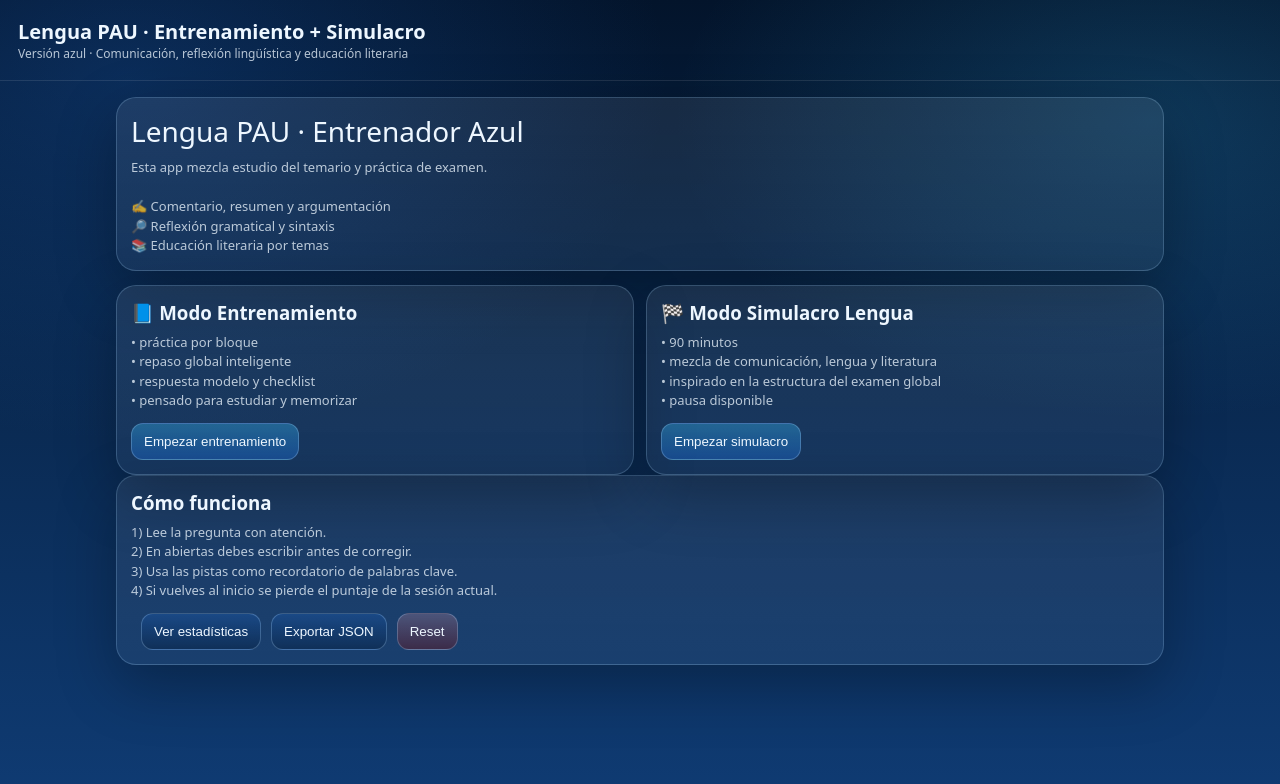
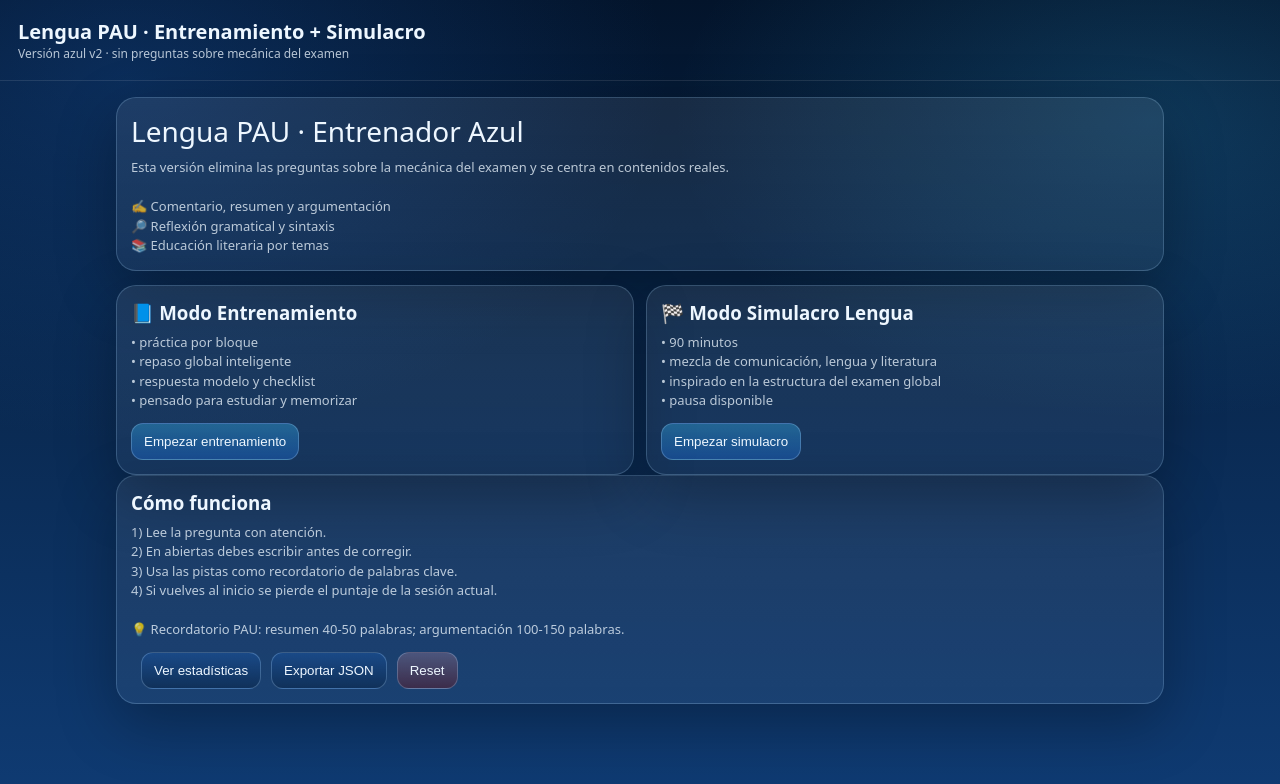
Before and after one commit to IdeasUtiles/Lengua-Global-2-trim-V2, a plain HTML site: page index.html in a window 1280 px wide. Drawn offline with Linux system fonts and the light colour scheme.

Commit message:
Lengua 3trim - simulacro y entrenamiento

```diff
--- a/index.html
+++ b/index.html
@@ -10,7 +10,7 @@
 <header>
   <div>
     <h1>Lengua PAU · Entrenamiento + Simulacro</h1>
-    <div class="small">Versión azul · Comunicación, reflexión lingüística y educación literaria</div>
+    <div class="small">Versión azul v2 · sin preguntas sobre mecánica del examen</div>
   </div>
 </header>
 <main id="app"></main>
--- a/questions.js
+++ b/questions.js
@@ -837,48 +837,48 @@ window.LENGUA_META = {
   "study_cards": {
     "COM": [
       [
-        "Formato PAU",
-        "Comentario de texto, resumen de 40-50 palabras y texto argumentativo de 100-150 palabras."
+        "Qué se entrena",
+        "Tema, tesis, estructura, resumen y argumentación."
       ],
       [
-        "Idea útil",
-        "Primero identifica tema y tipo de texto; después resume sin copiar; por último argumenta con postura clara."
+        "Recordatorio PAU",
+        "Resumen: 40-50 palabras. Argumentación: 100-150 palabras. Esto aparece como ayuda, no como pregunta."
       ]
     ],
     "LENG": [
       [
-        "Formato PAU",
-        "Sintaxis, reflexión gramatical, morfología y sinonimia."
+        "Qué se entrena",
+        "Sintaxis, clases de palabras, morfología, sinonimia y reflexión gramatical."
       ],
       [
         "Idea útil",
-        "En gramática, nombra la categoría con precisión y justifica siempre con un ejemplo."
+        "No basta con nombrar: hay que justificar la respuesta con función o rasgo."
       ]
     ],
     "T1": [
       [
         "Mapa mínimo",
-        "Realismo: observación objetiva, narrador omnisciente, detallismo, burguesía y vida cotidiana. Naturalismo: determinismo, ambientes duros, herencia y medio."
+        "Realismo: observación objetiva, narrador omnisciente, detallismo, vida cotidiana. Naturalismo: determinismo, medio, herencia y ambientes degradados."
       ],
       [
         "Mnemotecnia",
-        "R-O-D-B / N-D-M"
+        "R-O-D / N-D-M-H"
       ]
     ],
     "T2": [
       [
         "Mapa mínimo",
-        "Modernismo: evasión, estética, sensorialidad. 98: sobriedad, España, intrahistoria, existencialismo. Teatro anterior a 1936: comercial vs renovador."
+        "Modernismo: estética, musicalidad, evasión. 98: España, sobriedad, intrahistoria, existencialismo."
       ],
       [
         "Mnemotecnia",
-        "M-E-S / 98-E-I"
+        "M-E-M / 98-E-I"
       ]
     ],
     "T3": [
       [
         "Mapa mínimo",
-        "Novecentismo: arte puro, intelectualidad, ensayo, novela lírica y formalista. Juan Ramón: etapa sensitiva, intelectual y suficiente."
+        "Novecentismo: arte puro, intelectualidad, ensayo. Juan Ramón: sensitiva, intelectual y suficiente."
       ],
       [
         "Mnemotecnia",
@@ -888,7 +888,7 @@ window.LENGUA_META = {
     "T4": [
       [
         "Mapa mínimo",
-        "Vanguardias: ruptura, originalidad, provocación. Futurismo, Cubismo, Dadaísmo, Expresionismo, Surrealismo. En España: Ortega, Ramón y el 27."
+        "Vanguardias: ruptura, provocación, ismos europeos y recepción en España."
       ],
       [
         "Mnemotecnia",
@@ -898,31 +898,31 @@ window.LENGUA_META = {
     "T5": [
       [
         "Mapa mínimo",
-        "27: tradición + vanguardia, tres etapas, autores clave. Teatro lorquiano: lirismo, simbolismo, mujer, marginación, destino trágico."
+        "27: tradición + vanguardia, etapas y autores. Lorca: símbolo, lírica, tragedia."
       ],
       [
         "Mnemotecnia",
-        "T+V / 3 etapas / L-S-M-D"
+        "T+V / 3 etapas / L-T-S"
       ]
     ],
     "T6": [
       [
         "Mapa mínimo",
-        "Exilio, años 40 (existencial y triunfalista), años 50 (realismo social), años 60-75 (innovación narrativa)."
+        "Novela de posguerra: exilio, años 40, 50 y renovación desde 1962."
       ],
       [
         "Mnemotecnia",
-        "E-40-50-60"
+        "E-40-50-62"
       ]
     ],
     "T8": [
       [
         "Mapa mínimo",
-        "Desde 1975: fin de la censura, recuperación del gusto por narrar, mezcla de géneros, novela policíaca, histórica, intimista y testimonial."
+        "Desde 1975: recuperación del relato, diversidad de tendencias y mezcla de géneros."
       ],
       [
         "Mnemotecnia",
-        "N-H-I-T"
+        "R-D-M"
       ]
     ]
   },
```
Also changed, not shown: app.js, 1 other file.
